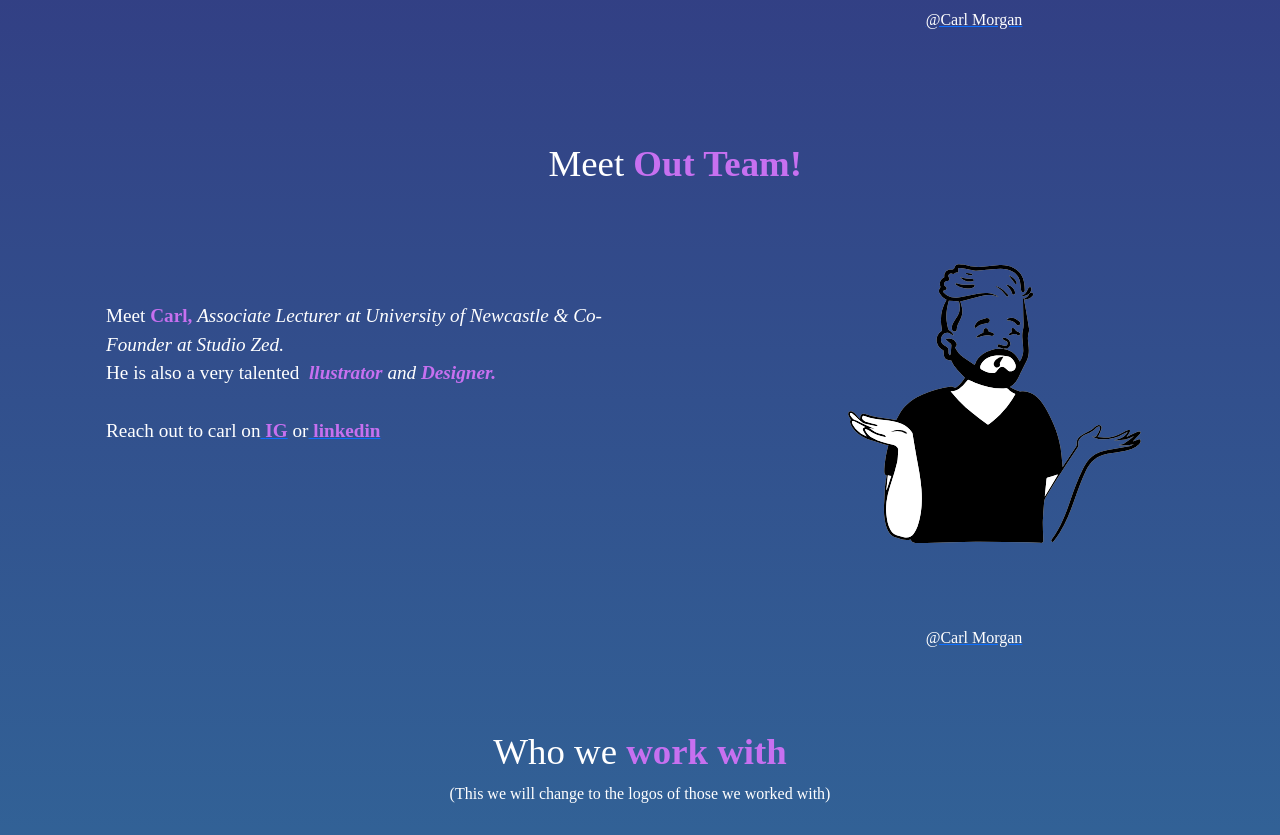
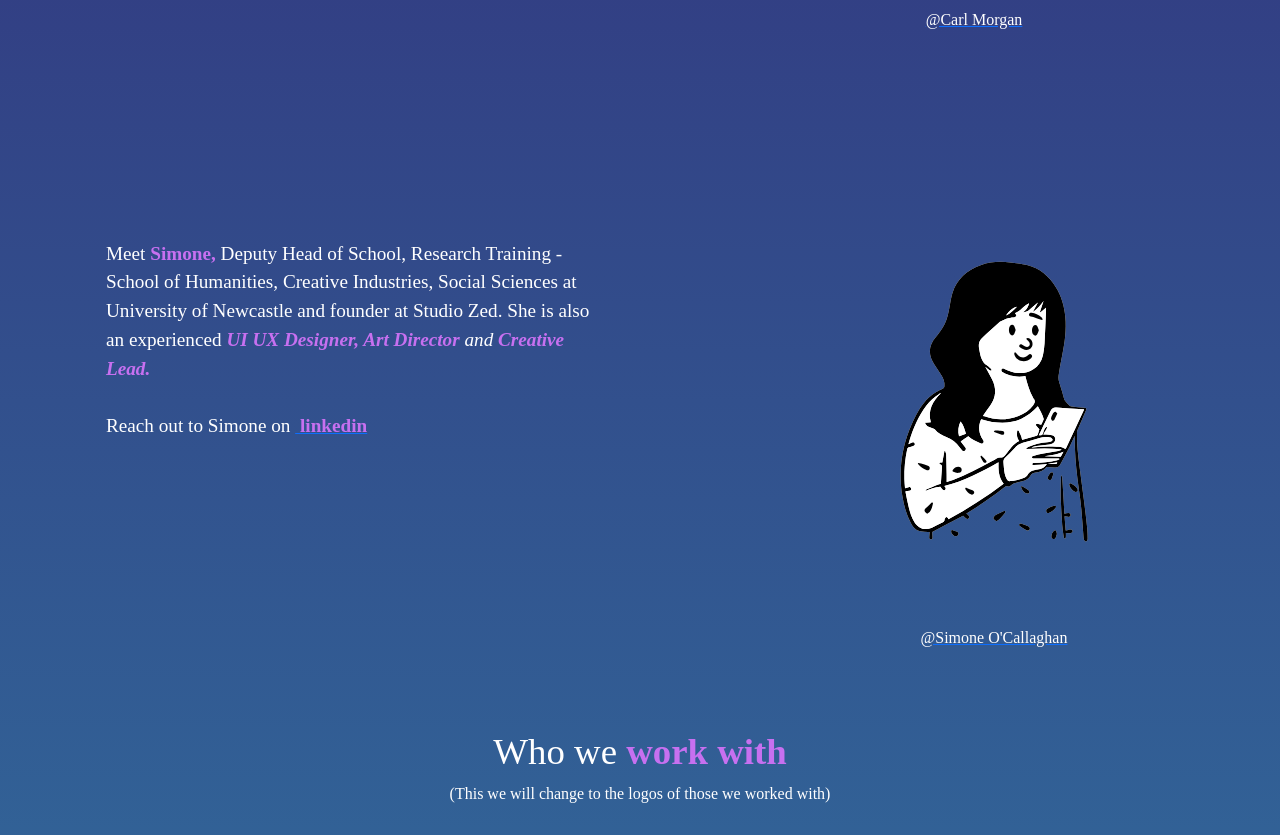
Before and after one commit to OudomMunint/StudioZed-ReactJS, a React (Create React App) app: page /about in a window 1280 px wide. Shown: the part 1400-2235 px from the top of the page. Built offline with nearby package versions, Linux system fonts and the light colour scheme; a web font is replaced by a local one.

Commit message:
aboutUs content update

```diff
--- a/src/components/Home/Home2.js
+++ b/src/components/Home/Home2.js
@@ -124,7 +124,7 @@ function Home2() {
               <br />
               <br />Meet <b><a target="_blank" href="https://www.linkedin.com/in/carl-morgan-7066863b/" style={{textDecoration:"none", color:"white"}} className="purple">Carl, </a></b>
               <i>
-              Associate Lecturer at University of Newcastle & Co-Founder at Studio Zed.
+              Associate Lecturer at University of Newcastle & Co-Founder of Zookraft and Studio Zed.
               </i>
               <br />
               {/* <br /> */}
@@ -156,48 +156,42 @@ function Home2() {
           </Col>
         </Row>
       </Container>
-      {/* carl section End*/}
+{/* carl section End*/}
 
-      {/* Simone section */}
+{/* Simone section */}
       <Container>
         <Row>
           <Col md={8} className="home-about-description">
-
-          <h1 className="project-heading" style={{textAlign: "right"}}>
-          Meet<strong className="purple"> Out Team! </strong>
-        </h1>
             <p className="home-about-body" style={{width: "500px", textAlign: "left", fontSize: "2.2em"}}>
               <br />
-              <br />Meet <b><a target="_blank" href="https://www.linkedin.com/in/carl-morgan-7066863b/" style={{textDecoration:"none", color:"white"}} className="purple">Carl, </a></b>
+              <br />Meet <b><a target="_blank" href="https://www.linkedin.com/in/simoneo/" style={{textDecoration:"none", color:"white"}} className="purple">Simone, </a></b>
+              Deputy Head of School, Research Training - School of Humanities, Creative Industries, Social Sciences at University of Newcastle and founder at Studio Zed.
+              {/* <br />
+              {/* <br /> */}
+              &nbsp;She is also an experienced&nbsp;
               <i>
-              Associate Lecturer at University of Newcastle & Co-Founder at Studio Zed.
-              </i>
-              <br />
-              {/* <br /> */}
-              He is also a very talented &nbsp;
-              <i>
-                <b className="purple">llustrator</b> and{" "}
-                <b className="purple">Designer.</b>
+                <b className="purple">UI UX Designer, Art Director</b> and{" "}
+                <b className="purple">Creative Lead.</b>
               </i>
               <br />
               <br />
-              Reach out to carl on
-              <a target="_blank " href="https://www.instagram.com/zookraft/?hl=en">
+              Reach out to Simone on
+              {/* <a target="_blank " href="https://www.instagram.com/zookraft/?hl=en">
                 <b className="purple">
                   {" "}
                   IG
                 </b>
-              </a>
-              &nbsp;or
-              <a target="_blank " href="https://www.instagram.com/zookraft/?hl=en">
+              </a> */}
+              &nbsp;
+              <a target="_blank " href="https://www.linkedin.com/in/simoneo/">
                 <b className="purple"> linkedin</b>
                 </a>
             </p>
           </Col>
           <Col md={4} className="myAvtar">
             <Tilt>
-              <img src={carl} className="img-fluid" alt="avatar" style={{ minHeight: "450px"}}/>
-              <a target="_blank" href="https://www.linkedin.com/in/carl-morgan-7066863b/"><figcaption style={{paddingRight:"40px", color:"white", textDecoration:"none"}}>@Carl Morgan</figcaption></a>
+              <img src={simone} className="img-fluid" alt="avatar" style={{ minHeight: "450px"}}/>
+              <a target="_blank" href="https://www.linkedin.com/in/simoneo/"><figcaption style={{color:"white", textDecoration:"none"}}>@Simone O'Callaghan</figcaption></a>
             </Tilt>
           </Col>
         </Row>
```
